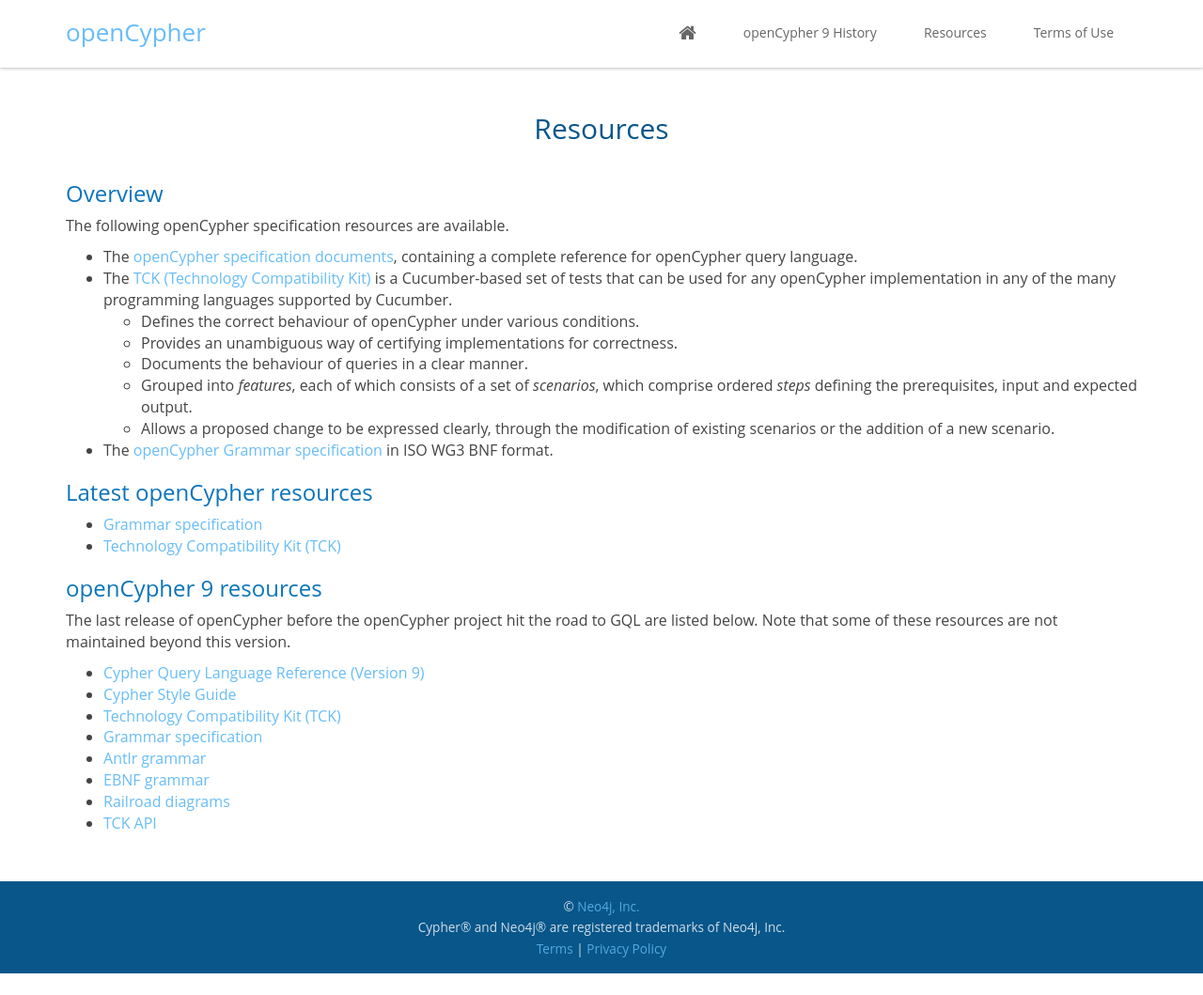
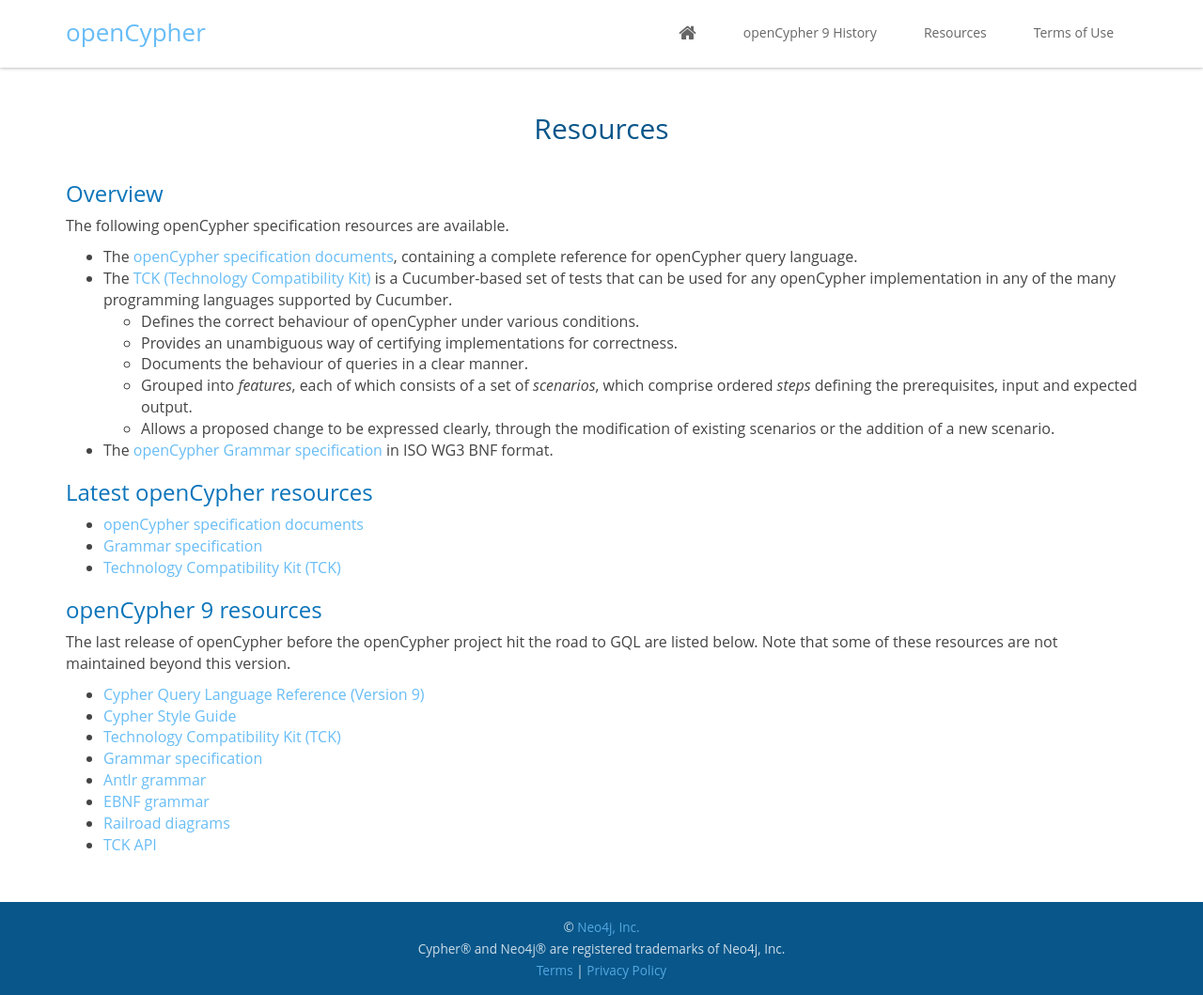
Before and after one commit to opencypher/website, a Jekyll site: the page built from _pages/resources.html, in a window 1280 px wide and 1059 px high. Shown: the whole window at 94% size. Built offline with Jekyll 4.4.1, drawn with Linux system fonts in a browser that asks for light colours.

Commit message:
update links to 2024.1 release

```diff
--- a/_includes/resources.html
+++ b/_includes/resources.html
@@ -31,9 +31,9 @@
 
             <h3>Latest openCypher resources</h3>
             <ul>
-                <!--li><a href="https://mvnrepository.com/artifact/org.opencypher/cip" target="_blank">openCypher specification documents</a></li-->
-                <li><a href="https://mvnrepository.com/artifact/org.opencypher/grammar" target="_blank">Grammar specification</a></li>
-                <li><a href="https://mvnrepository.com/artifact/org.opencypher/tck" target="_blank">Technology Compatibility Kit (TCK)</a></li>
+                <li><a href="https://mvnrepository.com/artifact/org.opencypher/cip/2024.1" target="_blank">openCypher specification documents</a></li>
+                <li><a href="https://mvnrepository.com/artifact/org.opencypher/grammar/2024.1" target="_blank">Grammar specification</a></li>
+                <li><a href="https://mvnrepository.com/artifact/org.opencypher/tck/2024.1" target="_blank">Technology Compatibility Kit (TCK)</a></li>
             </ul>
 
             <h3>openCypher 9 resources</h3>
```
